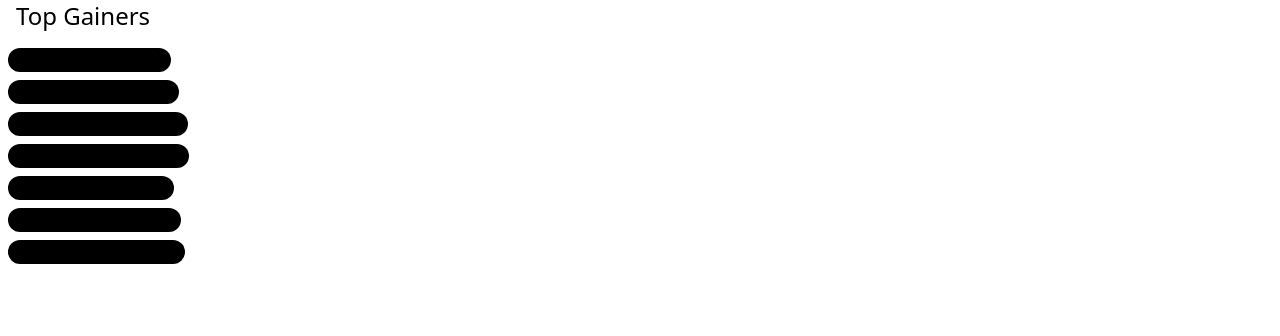
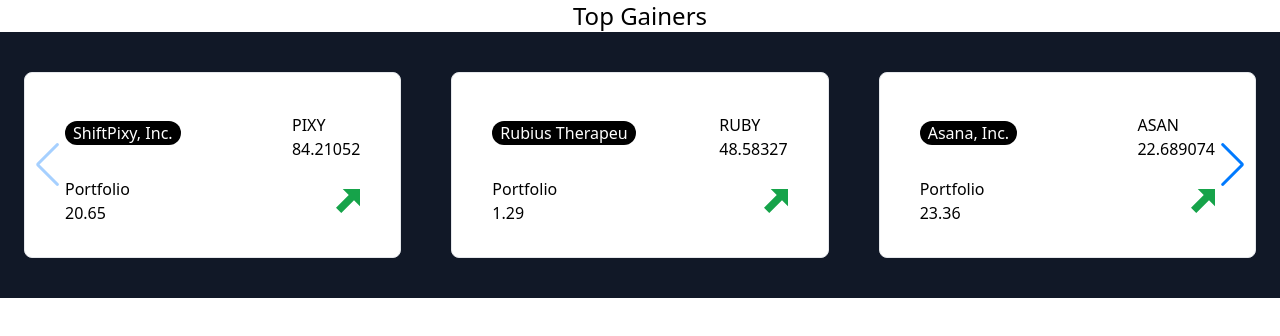
Before and after one commit to KyngCoder/finetic, a Next.js app: page /profile/Gainers in a window 1280 px wide. Shown: the top 336 px of the page. Built offline with nearby package versions, Linux system fonts and the light colour scheme.

Commit message:
layout remake

```diff
--- /dev/null
+++ b/components/Carousel.tsx
@@ -0,0 +1,85 @@
+import React, { FC, useEffect, useState } from "react";
+import { ImArrowUpRight, ImArrowDownLeft } from "react-icons/im";
+
+
+
+import { Swiper, SwiperSlide } from "swiper/react";
+
+import "swiper/css";
+import "swiper/css/pagination";
+import "swiper/css/navigation";
+
+// import required modules
+import { Autoplay, Pagination, Navigation } from "swiper";
+
+const Active:FC<any> = ({data,num1,num2,num3}) => {
+
+
+  return (
+    <section className="bg-gray-900">
+      <div className="container px-6 py-10 mx-auto">
+        <Swiper
+          spaceBetween={50}
+          pagination={true}
+          modules={[ Navigation]}
+          autoplay={{
+            delay: 2500,
+            disableOnInteraction: false,
+          }}
+          grabCursor={true}
+          navigation={true}
+
+          breakpoints={{
+            0: {
+              slidesPerView: num1,
+              spaceBetween: 20,
+            },
+            620: {
+              slidesPerView: num2,
+              spaceBetween: 40,
+            },
+            1024: {
+              slidesPerView: num3,
+              spaceBetween: 50,
+            },
+          }}
+        >
+          <section className="grid grid-cols-1 gap-4 mt-8 xl:mt-12 lg:grid-cols-2 xl:grid-cols-3">
+            {data?.map((stock: any, id: any) => {
+              return (
+                <SwiperSlide key={`${stock}${id}`}>
+                  <div className="p-8 border bg-white rounded-lg dark:border-gray-700">
+                    <div className="flex justify-between items-center px-2">
+                      <p className="bg-black text-white rounded-full px-2">
+                        {stock.name.slice(0,15)}
+                      </p>
+                      <div className="text-black pt-2">
+                        <p>{stock.symbol}</p>
+                        <p>{stock.changesPercentage}</p>
+                      </div>
+                    </div>
+                    <div className="text-black flex pt-4 justify-between items-center px-2">
+                      <div>
+                        <p>Portfolio</p>
+                        <p>{stock.price}</p>
+                      </div>
+                      <div>
+                        {stock.changesPercentage > 0 ? (
+                          <ImArrowUpRight className="text-green-600 h-6 w-6" />
+                        ) : (
+                          <ImArrowDownLeft className="text-red-600 h-6 w-6" />
+                        )}
+                      </div>
+                    </div>
+                  </div>
+                </SwiperSlide>
+              );
+            })}
+          </section>
+        </Swiper>
+      </div>
+    </section>
+  );
+};
+
+export default Active;
--- a/pages/profile/Gainers.tsx
+++ b/pages/profile/Gainers.tsx
@@ -1,5 +1,6 @@
 import React, { useState, useEffect } from "react";
 import { Favourites } from "../../components/data/Data.js";
+import Carousel from '../../components/Carousel'
 
 const Gainers = () => {
   const [favourites, setFavourites] = useState([]);
@@ -9,16 +10,12 @@
   }, []);
 
   return (
+
     <div className="">
-        <h2 className="text-2xl px-4 mb-4">Top Gainers</h2>
-      {Favourites.map((top) => {
-        return (
-          <div className="bg-black rounded-full w-fit m-2 flex space-x-5 px-4">
-            <p>{top.symbol}</p>
-            <p>+{top.changesPercentage}</p>
-          </div>
-        );
-      })}
+      <div>
+            <h1 className="text-center text-2xl">Top Gainers</h1>
+        </div>
+      <Carousel data={favourites} num1={1} num2={2} num3={3} />
     </div>
   );
 };
--- a/pages/profile/Main.tsx
+++ b/pages/profile/Main.tsx
@@ -10,23 +10,26 @@
     <>
       <div className="flex justify-between">
         <div className="px-4 ">
-          {" "}
           <LineGraph />
         </div>
-        <div className="max-w-lg mt-4 mr-16"> <News /></div>
+        <div className="max-w-lg mt-4 mr-16">
+          {" "}
+          <News />
+        </div>
+      </div>
 
-      </div>
-      <div className="flex px-4 justify-between ">
-      <div>
-          {" "}
+        <div>
           <Gainers />
         </div>
         <div>
           <MyStock />
         </div>
 
-      <div className="mr-16">  <Watchlist /></div>
-      </div>
+        <div className="mr-16">
+
+          <Watchlist />
+        </div>
+
     </>
   );
 };
--- a/pages/profile/MyStock.tsx
+++ b/pages/profile/MyStock.tsx
@@ -1,6 +1,6 @@
 import React, { useEffect, useState } from 'react'
 import { myStocks } from '../../components/data/Data'
-import { ImArrowUpRight, ImArrowDownLeft } from "react-icons/im";
+import Carousel from '../../components/Carousel'
 
 const MyStock = () => {
     const [myStock,setMyStock] = useState<any>([])
@@ -13,28 +13,7 @@
         <div>
             <h1 className="text-center text-2xl">My Stocks</h1>
         </div>
-        {
-            myStock.map((stock:any,id:any) => {
-                return(
-                    <div className="flex my-3 space-x-4" key={`${stock} ${id}`}>
-            <div className="">
-                <p>{stock.symbol}</p>
-                <p>{Math.floor(Math.random()*10)} shares</p>
-            </div>
-            <div>
-            {stock.changesPercentage > 0 ? (
-                          <ImArrowUpRight className="text-green-600 h-6 w-6" />
-                        ) : (
-                          <ImArrowDownLeft className="text-red-600 h-6 w-6" />
-                        )}
-            </div>
-            <div>
-<p>{stock.price}</p>
-            </div>
-        </div>
-                    )
-            })
-        }
+        <Carousel data={myStock} num1={1} num2={2} num3={3} />
     </div>
   )
 }
--- a/pages/profile/Profile.tsx
+++ b/pages/profile/Profile.tsx
@@ -1,17 +1,13 @@
-import React,{useEffect, useState} from 'react'
-import Sidebar from '../../components/profile/Sidebar'
-import Tab from './Tab'
-import {MdFilterList} from 'react-icons/md'
-import {ImArrowUpRight,ImArrowDownLeft} from 'react-icons/im'
-import axios from 'axios'
-import Main from '../profile/Main'
-import Active from './Active'
-
-
-
+import React, { useEffect, useState } from "react";
+import Sidebar from "../../components/profile/Sidebar";
+import Tab from "./Tab";
+import { MdFilterList } from "react-icons/md";
+import { ImArrowUpRight, ImArrowDownLeft } from "react-icons/im";
+import axios from "axios";
+import Main from "../profile/Main";
+import Active from "./Active";
 
 const Profile = () => {
-
   //const key = 'sandbox_cbasedqad3i91bfqbkfg'
 
   // useEffect(()=>{
@@ -21,11 +17,9 @@
 
   // },[])
 
-
-
   return (
     <section className="flex w-screen">
-      <div className="bg-blue-500 md:w-1/5 w-1/3  h-screen">
+      <div className=" md:w-1/5 w-1/3">
         <Sidebar />
       </div>
       <div className=" w-4/5 h-full">
@@ -48,7 +42,7 @@
         </div>
       </div>
     </section>
-  )
-}
+  );
+};
 
-export default Profile
+export default Profile;
--- a/pages/profile/Watchlist.tsx
+++ b/pages/profile/Watchlist.tsx
@@ -1,7 +1,7 @@
 
 import React, { useEffect, useState } from 'react'
 import { watchList } from '../../components/data/Data'
-import { ImArrowUpRight, ImArrowDownLeft } from "react-icons/im";
+import Carousel from '../../components/Carousel'
 
 
 const Watchlist = () => {
@@ -15,30 +15,9 @@
   return (
     <div>
     <div>
-        <h1 className="text-center text-2xl">My Stocks</h1>
+        <h1 className="text-center text-2xl">Your watch list</h1>
     </div>
-    {
-        watch.map((stock:any,id:any) => {
-            return(
-                <div className="flex my-3 space-x-4" key={`${stock} ${id}`}>
-        <div className="">
-            <p>{stock.symbol}</p>
-            <p>{Math.floor(Math.random()*10)} shares</p>
-        </div>
-        <div>
-        {stock.changesPercentage > 0 ? (
-                      <ImArrowUpRight className="text-green-600 h-6 w-6" />
-                    ) : (
-                      <ImArrowDownLeft className="text-red-600 h-6 w-6" />
-                    )}
-        </div>
-        <div>
-<p>{stock.price}</p>
-        </div>
-    </div>
-                )
-        })
-    }
+    <Carousel data={watch} num1={1} num2={2} num3={3} />
 </div>
   )
 }
```
Also changed, not shown: components/data/Data.js (+10 -1 lines). Lines whose indentation alone changed are shown as unchanged.
